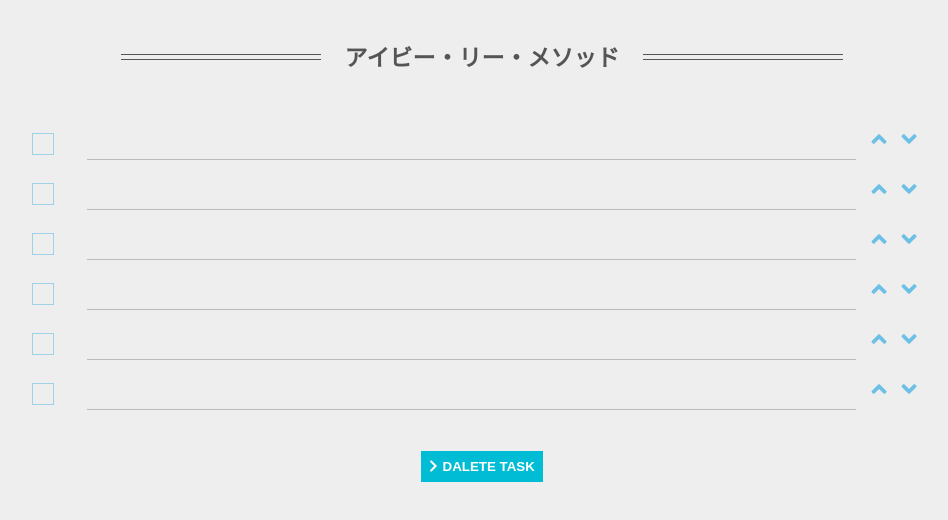
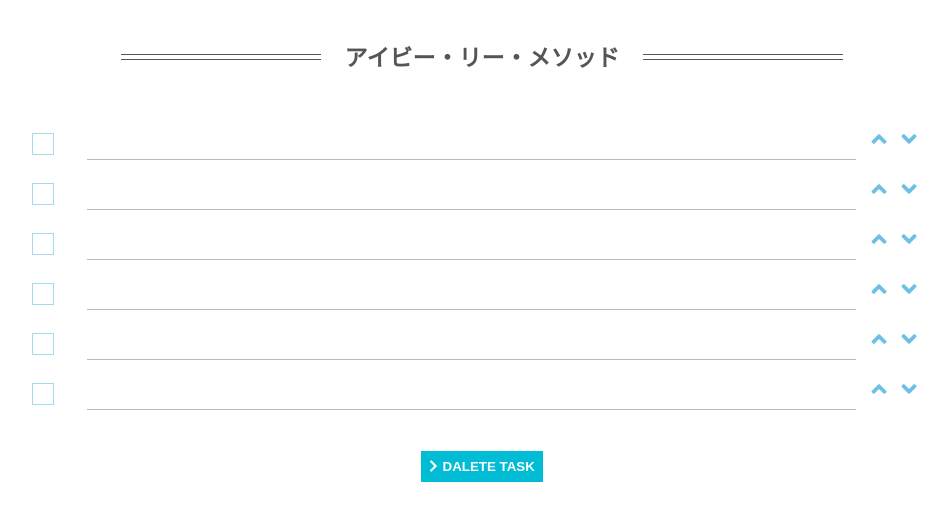
Before and after one commit to jun239/IvyLeeMethod, a plain HTML site: page index.html in a window 1280 px wide. Shown: the whole page, without its empty margins (158-1106 px from the left). Drawn offline with nearby package versions, Linux system fonts and the light colour scheme.

Commit message:
Add files via upload

```diff
--- a/css/styles.css
+++ b/css/styles.css
@@ -2,7 +2,7 @@
 body {
   font-size: 16px;
   font-family: Verdana, sans-serif;
-  background: #eee;
+  background: #fff;
 }
 
 .container {
@@ -46,7 +46,7 @@ body {
   width: 85%;
   height: 100%;
   font-size: 20px;
-  background: #eee;
+  background: #fff;
 }
 
 #app input[type="text"]:focus {
```
